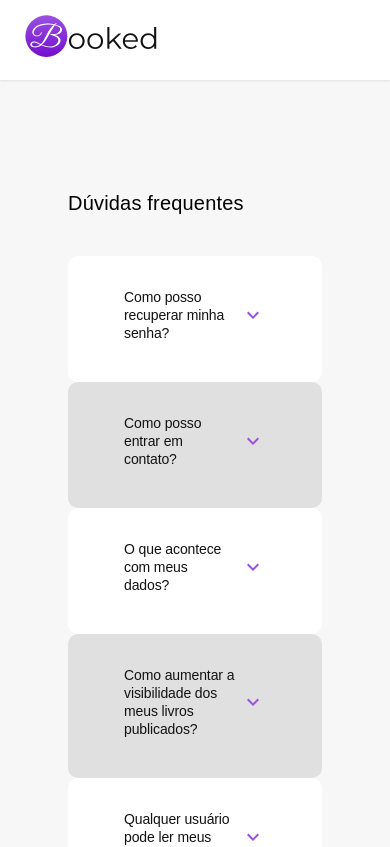
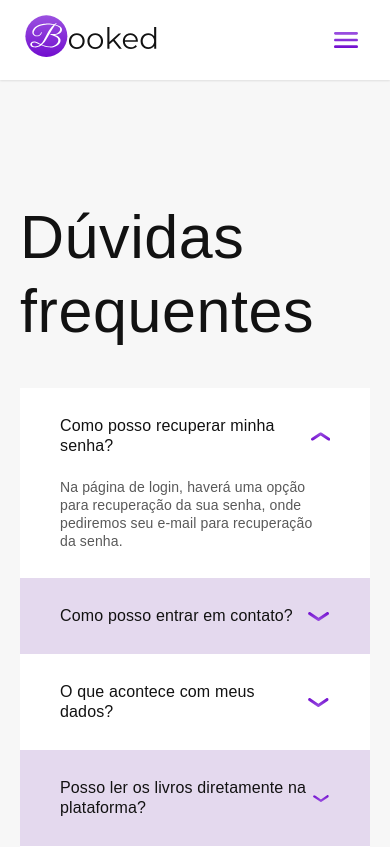
Before and after one commit to i4n-v/booked, a React (Create React App) app in the folder web-app/: page /questions in a window 390 px wide. Shown: the top 847 px of the page. Built offline with nearby package versions, Linux system fonts and the light colour scheme.

Commit message:
#15-hotfix: adding responsiveness

```diff
--- a/web-app/src/assets/SVG/index.ts
+++ b/web-app/src/assets/SVG/index.ts
@@ -9,6 +9,8 @@ import { ReactComponent as Account } from "./account.svg";
 import { ReactComponent as Config } from "./config.svg";
 import { ReactComponent as User } from "./user.svg";
 import { ReactComponent as Logout } from "./logout.svg";
+import { ReactComponent as ArrowDown } from "./arrow-down.svg";
+import { ReactComponent as ArrowUp } from "./arrow-up.svg";
 
 export {
   DarkLogo,
@@ -22,4 +24,6 @@ export {
   Config,
   User,
   Logout,
+  ArrowDown,
+  ArrowUp,
 };
--- a/web-app/src/components/FacCard/index.tsx
+++ b/web-app/src/components/FacCard/index.tsx
@@ -1,78 +1,66 @@
-import React, { useState } from 'react';
-import { Card, CardContent, Typography, IconButton } from '@mui/material';
-import { KeyboardArrowDown, KeyboardArrowUp } from '@mui/icons-material';
-import { FaqCardProps } from './type';
-import { Box, styled } from "@mui/material";
+import React, { useState } from "react";
+import { Typography, Box, useTheme } from "@mui/material";
+import { FaqCardProps } from "./type";
+import { ArrowDown, ArrowUp } from "../../assets/SVG";
 
-const FaqList = styled(Box)(({ theme }) => ({
+export default function FaqCard({
+  question,
+  answer,
+  color,
+  open = false,
+}: FaqCardProps) {
+  const theme = useTheme();
+  const [showAnswer, setShowAnswer] = useState(open);
 
-  "& > .MuiCard-root": {
-    maxWidth: "1040px",
-    width: "100%",
-    boxShadow: 'none',
-    borderRadius: '10px',
-    paddingLeft: ' 40px',
-    margin: 0,
-  },
-
-  ".faq-title": {
-    maxWidth: "1030px",
-    font: theme.font.md,
-    color: theme.palette.secondary.A200,
-    display: 'flex',
-    alignItems: 'center',
-    cursor: 'pointer',
-    padding: '16px 0',
-
-  },
-  ".faq-question": {
-    maxWidth: "90%",
-    font: theme.font.xs,
-    color: theme.palette.secondary[800],
-    padding: '10px 0px',
-  },
-
-  [theme.breakpoints.down("md")]: {
-    ".faq-title": {
-      font: theme.font.sm,
-      maxWidth: "70%",
-    },
-  },
-  [theme.breakpoints.down("sm")]: {
-    ".faq-title": {
-      font: theme.font.xs,
-      maxWidth: "80%",
-    },
-  },
-}));
-
-const FaqCard: React.FC<FaqCardProps> = ({ question, answer, color }) => {
-  const [showAnswer, setShowAnswer] = useState(false);
   const toggleAnswer = () => {
     setShowAnswer(!showAnswer);
   };
 
   return (
-    <FaqList>
-      <Card sx={{ backgroundColor: color }}>
-        <CardContent>
-          <Typography variant="h2" className='faq-title'>
+    <Box
+      sx={{
+        backgroundColor: color,
+        maxWidth: "1040px",
+        width: "100%",
+        padding: "28px 40px",
+        cursor: "pointer",
+      }}
+      onClick={toggleAnswer}
+    >
+      <Box
+        sx={{
+          display: "flex",
+          alignItems: "center",
+          justifyContent: "space-between",
+        }}
+      >
+        <Typography
+          sx={{
+            font: theme.font.md,
+            color: theme.palette.secondary.A200,
+            [theme.breakpoints.down("sm")]: {
+              font: theme.font.sm,
+            },
+          }}
+        >
           {question}
-            <IconButton sx={{ ml: 'auto', color: (t) => t.palette.primary.main }} size="small" onClick={toggleAnswer}>
-              {showAnswer ? <KeyboardArrowUp /> : <KeyboardArrowDown />}
-            </IconButton>
         </Typography>
+        {showAnswer ? <ArrowUp /> : <ArrowDown />}
+      </Box>
       {showAnswer && (
-            <Typography variant="body1" className='faq-question'>
+        <Typography
+          sx={{
+            font: theme.font.sm,
+            color: theme.palette.secondary[800],
+            marginTop: "22px",
+            [theme.breakpoints.down("sm")]: {
+              font: theme.font.xs,
+            },
+          }}
+        >
           {answer}
         </Typography>
       )}
-        </CardContent>
-      </Card>
-    </FaqList>
-
-
+    </Box>
   );
-};
-
-export default FaqCard;
+}
--- a/web-app/src/components/Layout/NavBar/index.tsx
+++ b/web-app/src/components/Layout/NavBar/index.tsx
@@ -51,8 +51,10 @@ export default function NavBar({ logged }: NavBarProps) {
       "#burguer-menu": {
         display: "inline-flex",
       },
-      "& > div": {
-        display: logged ? "flex" : "none",
+      "& > #unlogged": {
+        display: "none",
+      },
+      "& > #logged": {
         "& > button": {
           display: "none",
         },
@@ -118,10 +120,9 @@ export default function NavBar({ logged }: NavBarProps) {
         <Link to="/">
           <DarkLogo />
         </Link>
-        <Box display={"flex"} columnGap={3}>
+        {!logged ? (
+          <Box id="unlogged" display={"flex"} columnGap={3}>
             <MenuItem>Explorar</MenuItem>
-          {!logged ? (
-            <>
             <MenuItem onClick={() => navigate("/login")}>Entrar</MenuItem>
             <Button
               variant="outlined"
@@ -133,8 +134,10 @@ export default function NavBar({ logged }: NavBarProps) {
             >
               Registre-se
             </Button>
-            </>
+          </Box>
         ) : (
+          <Box id="logged" display={"flex"} columnGap={3}>
+            <MenuItem>Explorar</MenuItem>
             <IconButton
               id="profile-menu"
               sx={{
@@ -157,6 +160,7 @@ export default function NavBar({ logged }: NavBarProps) {
               </Typography>
               <Account />
             </IconButton>
+          </Box>
         )}
         {!logged && (
           <IconButton id="burguer-menu" onClick={() => setDropdown(true)}>
@@ -169,7 +173,6 @@ export default function NavBar({ logged }: NavBarProps) {
           options={!logged ? navigationOptions : loggedNavigationOptions}
           handleClose={() => setDropdown(false)}
         />
-        </Box>
       </NavigationContainer>
     </AppBar>
   );
--- a/web-app/src/configs/api.ts
+++ b/web-app/src/configs/api.ts
@@ -1,10 +1,10 @@
-import axios, { AxiosInstance } from 'axios';
+import axios, { AxiosInstance } from "axios";
 
 const api: AxiosInstance = axios.create({
-  baseURL: 'http://localhost:5000/', // Your API base URL
+  baseURL: "https://ff5a-187-1-167-154.ngrok-free.app", // Your API base URL
   headers: {
-    'Content-Type': 'application/json',
+    "Content-Type": "application/json",
   },
 });
 
-export default api
+export default api;
--- a/web-app/src/pages/Questions/index.tsx
+++ b/web-app/src/pages/Questions/index.tsx
@@ -1,88 +1,79 @@
-import React from 'react';
-import { Container, Typography } from '@mui/material';
-import FaqCard from '../../components/FacCard';
-
-
-import { Box, styled } from "@mui/material";
-
-const FaqScreen = styled(Box)(({ theme }) => ({
-    overflowY: 'auto', // Adiciona scroll caso a altura dos cards ultrapasse a altura do elemento pai
-    padding: "10px 68px",
-    width: '100%',
-
-    "& > .title": {
-        maxWidth: "1400px",
-        font: theme.font.xl,
-        color: theme.palette.secondary.dark,
-        padding: '100px 0px 40px 0px',
-        justifyContent: 'flex-start',
-        zIndex: 2,
-    },
-    [theme.breakpoints.down("md")]: {
-        "& > .title": {
-            font: theme.font.lg,
-            maxWidth: "600px",
-        },
-    },
-    [theme.breakpoints.down("sm")]: {
-        "& > .title": {
-            font: theme.font.md,
-            maxWidth: "400px",
-        },
-    },
-}));
+import React from "react";
+import { Box, Typography, useTheme } from "@mui/material";
+import FaqCard from "../../components/FacCard";
 
 const faqs = [
   {
-        question: 'Como posso recuperar minha senha?',
-        answer: 'Na página de login, haverá uma opção para recuperação da sua senha, onde pediremos seu e-mail para recuperação da senha.',
+    question: "Como posso recuperar minha senha?",
+    answer:
+      "Na página de login, haverá uma opção para recuperação da sua senha, onde pediremos seu e-mail para recuperação da senha.",
   },
   {
-        question: 'Como posso entrar em contato?',
-        answer: 'Através de e-mail ou pela solução de dúvidas comuns expostas na plataforma.',
+    question: "Como posso entrar em contato?",
+    answer:
+      "Através de e-mail ou pela solução de dúvidas comuns expostas na plataforma.",
   },
   {
-        question: 'O que acontece com meus dados?',
-        answer: 'Nós garantimos a privacidade e segurança de seus dados. Eles serão utilizados apenas para fins de operação da plataforma e nunca serão compartilhados com terceiros sem sua autorização.',
+    question: "O que acontece com meus dados?",
+    answer:
+      "Nós garantimos a privacidade e segurança de seus dados. Eles serão utilizados apenas para fins de operação da plataforma e nunca serão compartilhados com terceiros sem sua autorização.",
   },
   {
-        question: 'Como aumentar a visibilidade dos meus livros publicados?',
-        answer: '...',
+    question: "Posso ler os livros diretamente na plataforma?",
+    answer:
+      "Sim, a plataforma possui um leitor de livros integrado, permitindo que você leia os livros sem precisar baixá-los ou abrir em outro aplicativo.",
   },
   {
-        question: 'Qualquer usuário pode ler meus livros?',
-        answer: 'Sim, qualquer usuário da plataforma pode ler seus livros publicados. No entanto, os usuários precisam estar logados na plataforma para acessar o conteúdo dos livros.',
+    question: "Qualquer usuário pode ler meus livros?",
+    answer:
+      "Sim, qualquer usuário da plataforma pode ler seus livros publicados. No entanto, os usuários precisam estar logados na plataforma para acessar o conteúdo dos livros.",
   },
   {
-        question: 'Como consigo lucrar com meus livros?',
-        answer: 'Para lucrar com seus livros na plataforma, você pode optar por disponibilizá-los gratuitamente ou cobrar um valor determinado por você. ',
-    },
-    {
-        question: 'Outro problema?',
-        answer: '...',
+    question: "Como consigo lucrar com meus livros?",
+    answer:
+      "Para lucrar com seus livros na plataforma, você pode optar por disponibilizá-los gratuitamente ou cobrar um valor determinado por você. ",
   },
 ];
 
+export default function Questions() {
+  const theme = useTheme();
 
-
-const Questions: React.FC = () => {
   return (
-        <div style={{
-            height: '976px',
-            display: 'flex',
-            justifyContent: 'flex-start',
-
-        }} >
-            <FaqScreen >
-                <Typography component="h1" className='title'>
+    <Box
+      sx={{
+        width: "100%",
+        maxWidth: "1400px",
+        margin: "0 auto",
+        padding: "120px 20px",
+      }}
+    >
+      <Typography
+        component="h1"
+        sx={{
+          font: (t) => t.font.xl,
+          color: (t) => t.palette.secondary.A200,
+          marginBottom: "40px",
+          [theme.breakpoints.down("xs")]: {
+            font: theme.font.lg,
+          },
+        }}
+      >
         Dúvidas frequentes
       </Typography>
+
       {faqs.map((faq, index) => (
-                    <FaqCard key={index} question={faq.question} answer={faq.answer} color={index % 2 === 0 ? 'white' : 'grey.300'} />
+        <FaqCard
+          key={index}
+          open={index === 0}
+          question={faq.question}
+          answer={faq.answer}
+          color={
+            index % 2 === 0
+              ? theme.palette.secondary.light
+              : theme.palette.primary[400]
+          }
+        />
       ))}
-            </FaqScreen>
-        </div>
+    </Box>
   );
-};
-
-export default Questions;
+}
```
Also changed, not shown: web-app/src/components/FacCard/type.ts (+5 -4 lines), web-app/src/assets/SVG/arrow-down.svg (added), web-app/src/assets/SVG/arrow-up.svg (added). Lines whose indentation alone changed are shown as unchanged.
